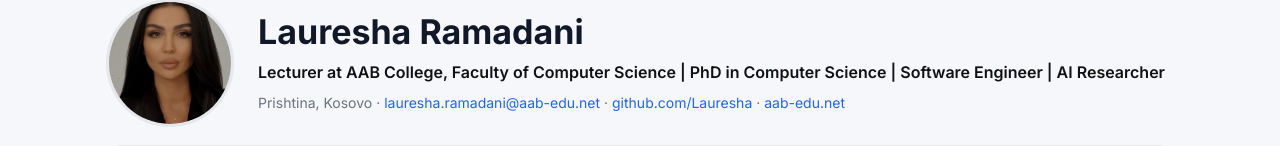
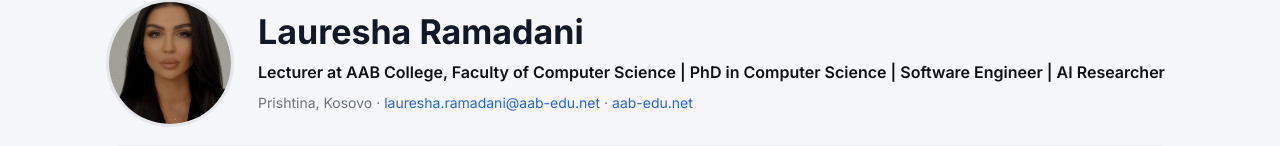
Before and after one commit to lauresha-ramadani/lauresha-ramadani.github.io, a plain HTML site: page index.html in a window 1280 px wide. Shown: the part 99-245 px from the top of the page. Drawn offline with Linux system fonts and the light colour scheme.

Commit message:
Update index.html

```diff
--- a/index.html
+++ b/index.html
@@ -77,7 +77,6 @@
       <div class="meta">
         Prishtina, Kosovo ·
         <a href="mailto:lauresha.ramadani@aab-edu.net">lauresha.ramadani@aab-edu.net</a> ·
-        <a href="https://github.com/Lauresha">github.com/Lauresha</a> ·
         <a href="https://aab-edu.net/">aab-edu.net</a>
       </div>
     </div>
```
